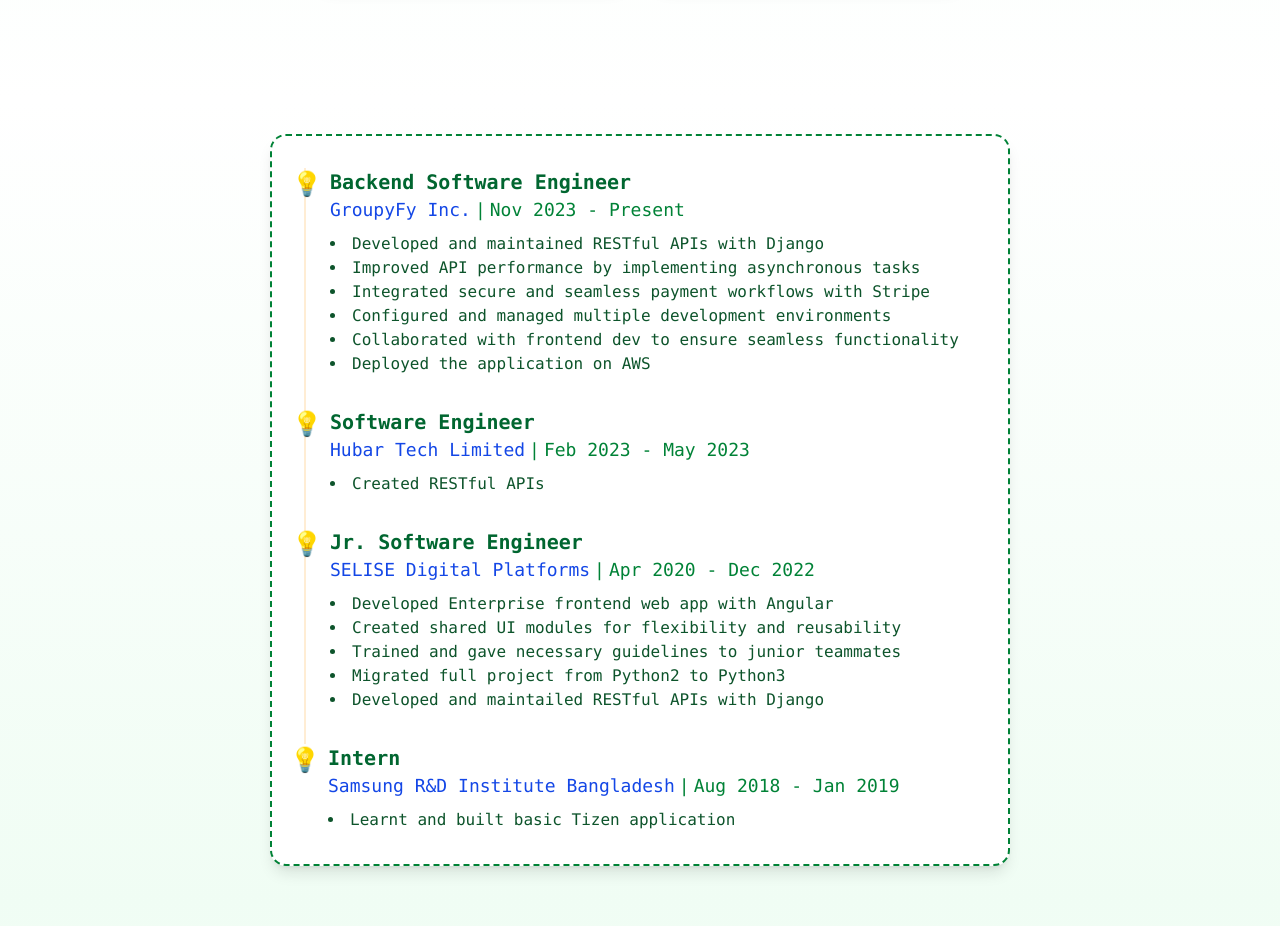
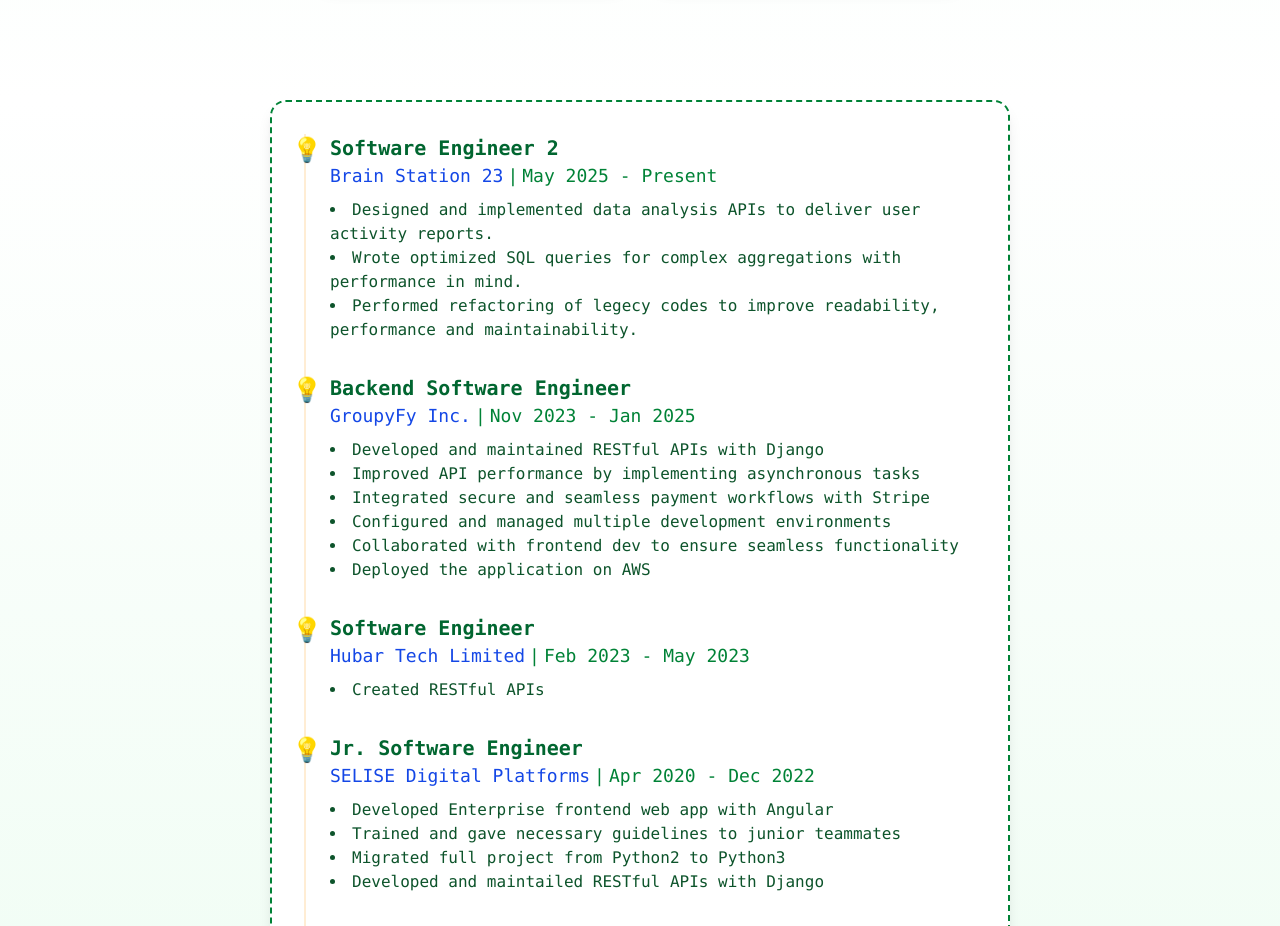
Before and after one commit to nahK994/nahK994.github.io, a Next.js app: page / in a window 1280 px wide. Shown: the part 1500-2426 px from the top of the page. Built offline with nearby package versions, Linux system fonts and the light colour scheme.

Commit message:
update experience in data

```diff
--- a/content/data.ts
+++ b/content/data.ts
@@ -105,9 +105,19 @@
 
 export const experiences: Experience[] = [
     {
+        company: "Brain Station 23",
+        role: "Software Engineer 2",
+        period: "May 2025 - Present",
+        responsibilities: [
+            "Designed and implemented data analysis APIs to deliver user activity reports.",
+            "Wrote optimized SQL queries for complex aggregations with performance in mind.",
+            "Performed refactoring of legecy codes to improve readability, performance and maintainability."
+        ]
+    },
+    {
         company: "GroupyFy Inc.",
         role: "Backend Software Engineer",
-        period: "Nov 2023 - Present",
+        period: "Nov 2023 - Jan 2025",
         responsibilities: [
             "Developed and maintained RESTful APIs with Django",
             "Improved API performance by implementing asynchronous tasks",
@@ -131,7 +141,6 @@
         period: "Apr 2020 - Dec 2022",
         responsibilities: [
             "Developed Enterprise frontend web app with Angular",
-            "Created shared UI modules for flexibility and reusability",
             "Trained and gave necessary guidelines to junior teammates",
             "Migrated full project from Python2 to Python3",
             "Developed and maintailed RESTful APIs with Django"
```
